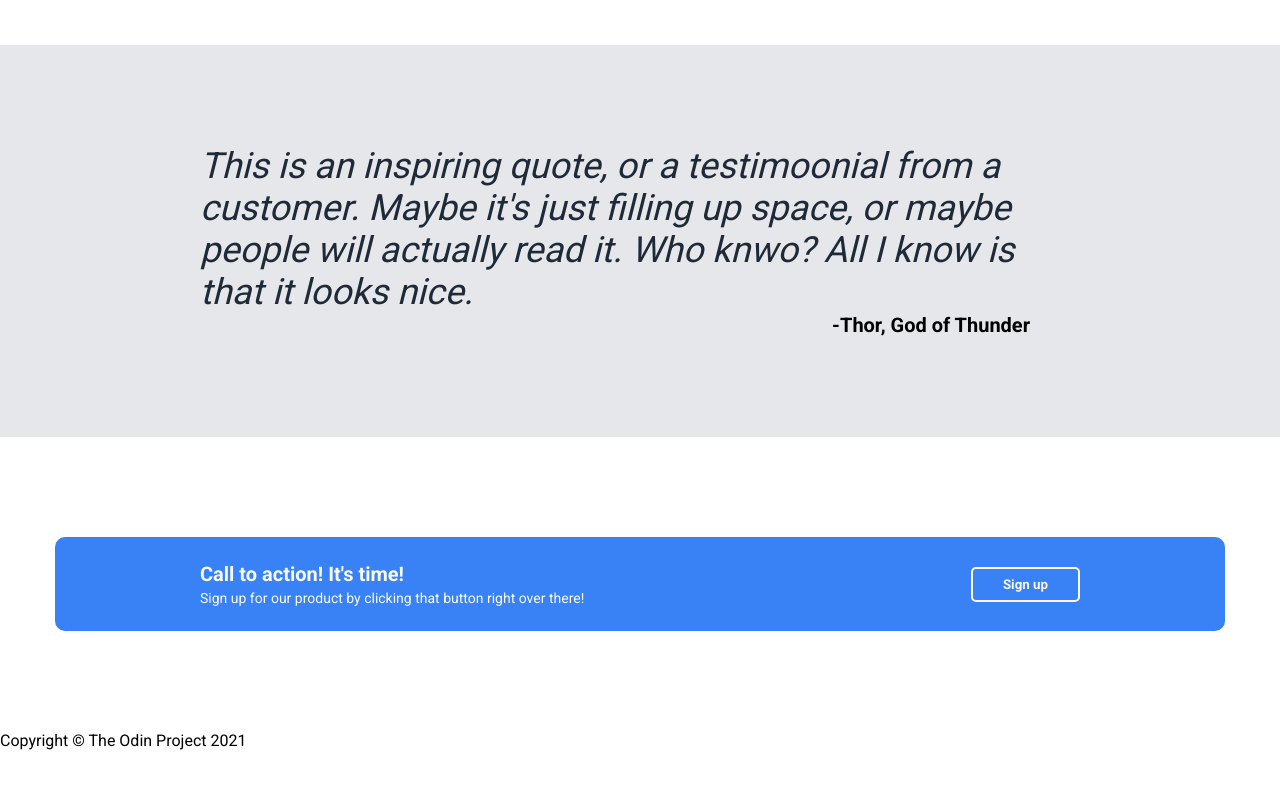
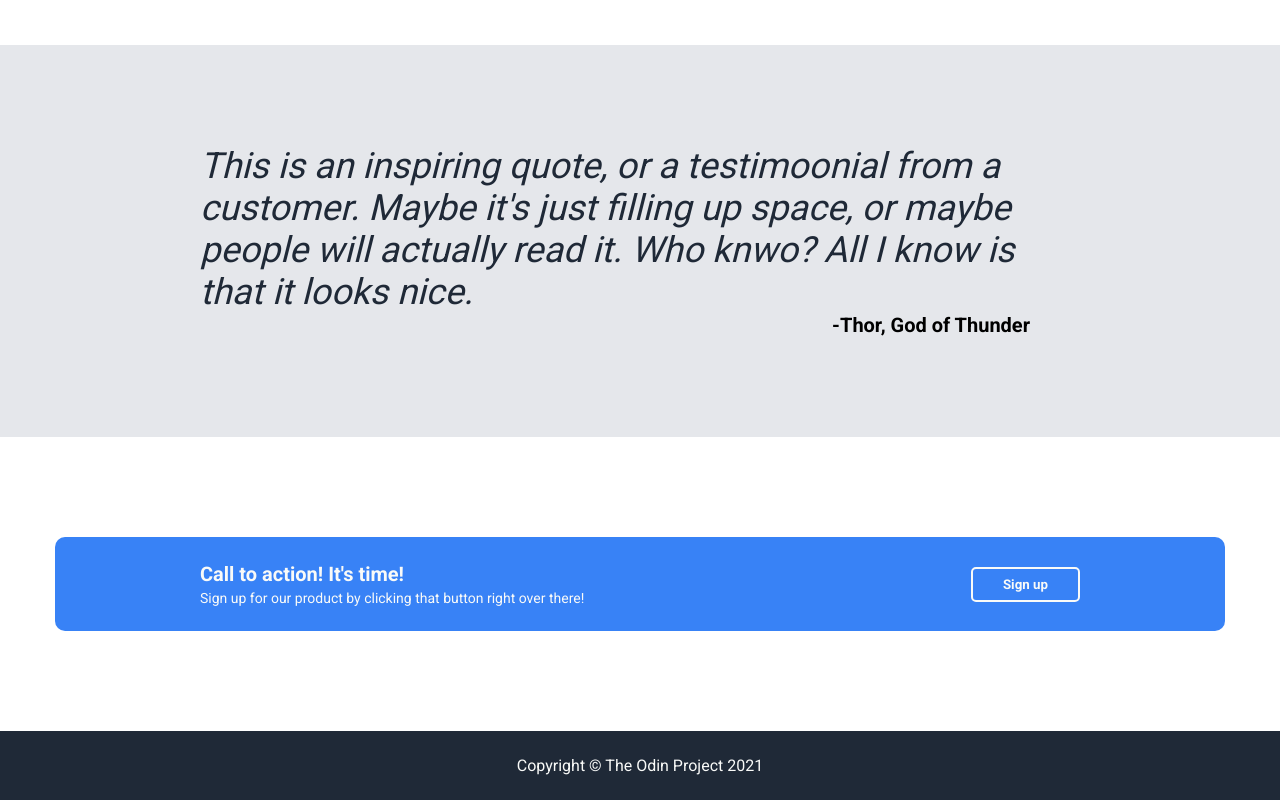
Before and after one commit to memoryIndex/flexProject, a plain HTML site: page index.html in a window 1280 px wide. Shown: the part 850-1650 px from the top of the page. Before the commit the page ends 1600 px from the top, so only its background shows below. Drawn offline with Linux system fonts and the light colour scheme.

Commit message:
add footer
main site is done, maybe a little bit more fix to do.

```diff
--- a/index.html
+++ b/index.html
@@ -74,6 +74,6 @@
         </div>
 
         <!--footer-->
-        <div>Copyright &#169; The Odin Project 2021</div>
+        <div class="footer">Copyright &#169; The Odin Project 2021</div>
     </body>
 </html>
--- a/styles.css
+++ b/styles.css
@@ -176,3 +176,12 @@ ul{
     border-radius: 5px;
     font-weight: bold;
 }
+
+/*footer*/
+
+.footer{
+    text-align: center;
+    padding: 25px 0px;
+    background-color: #1f2937;
+    color:#f9faf8;
+}
```
